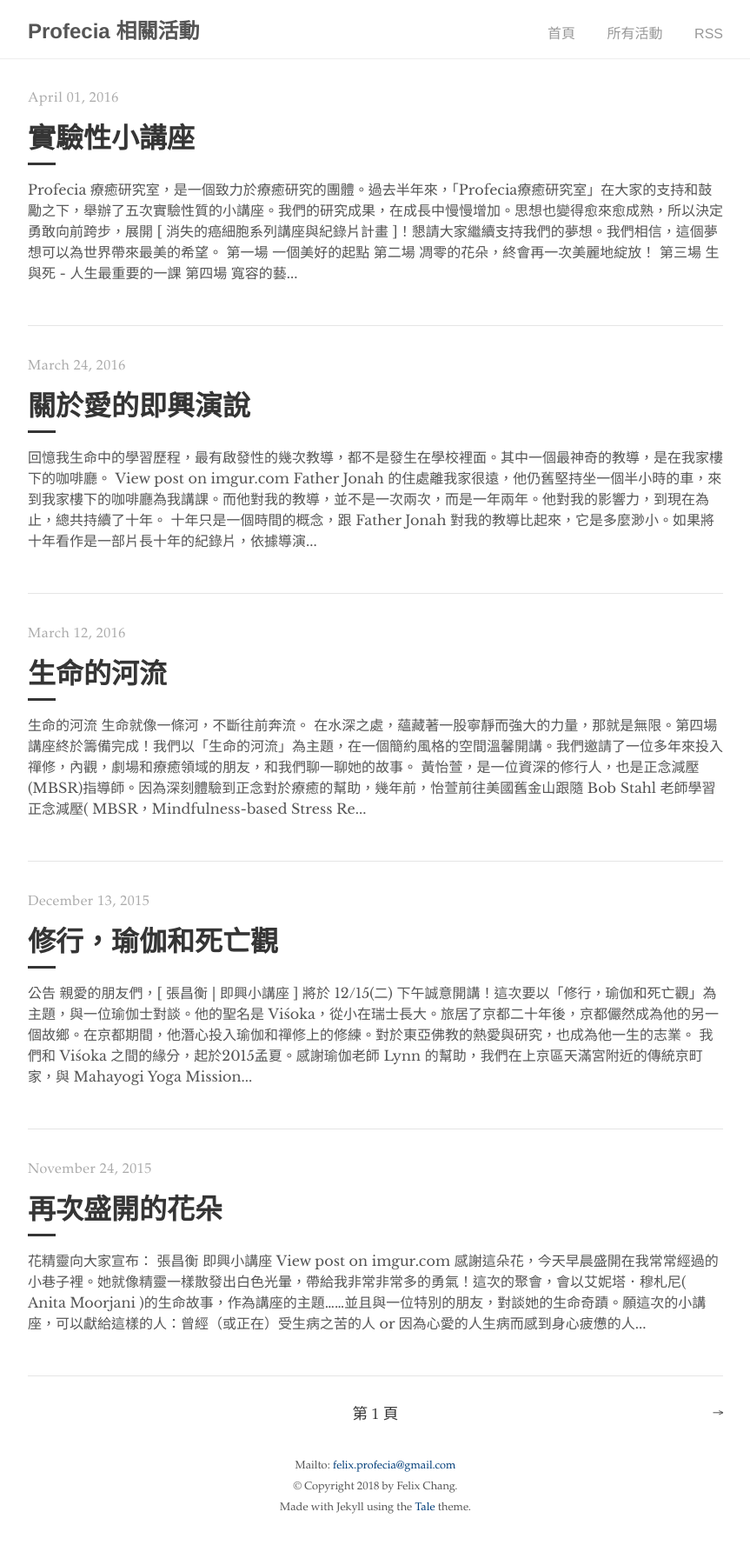
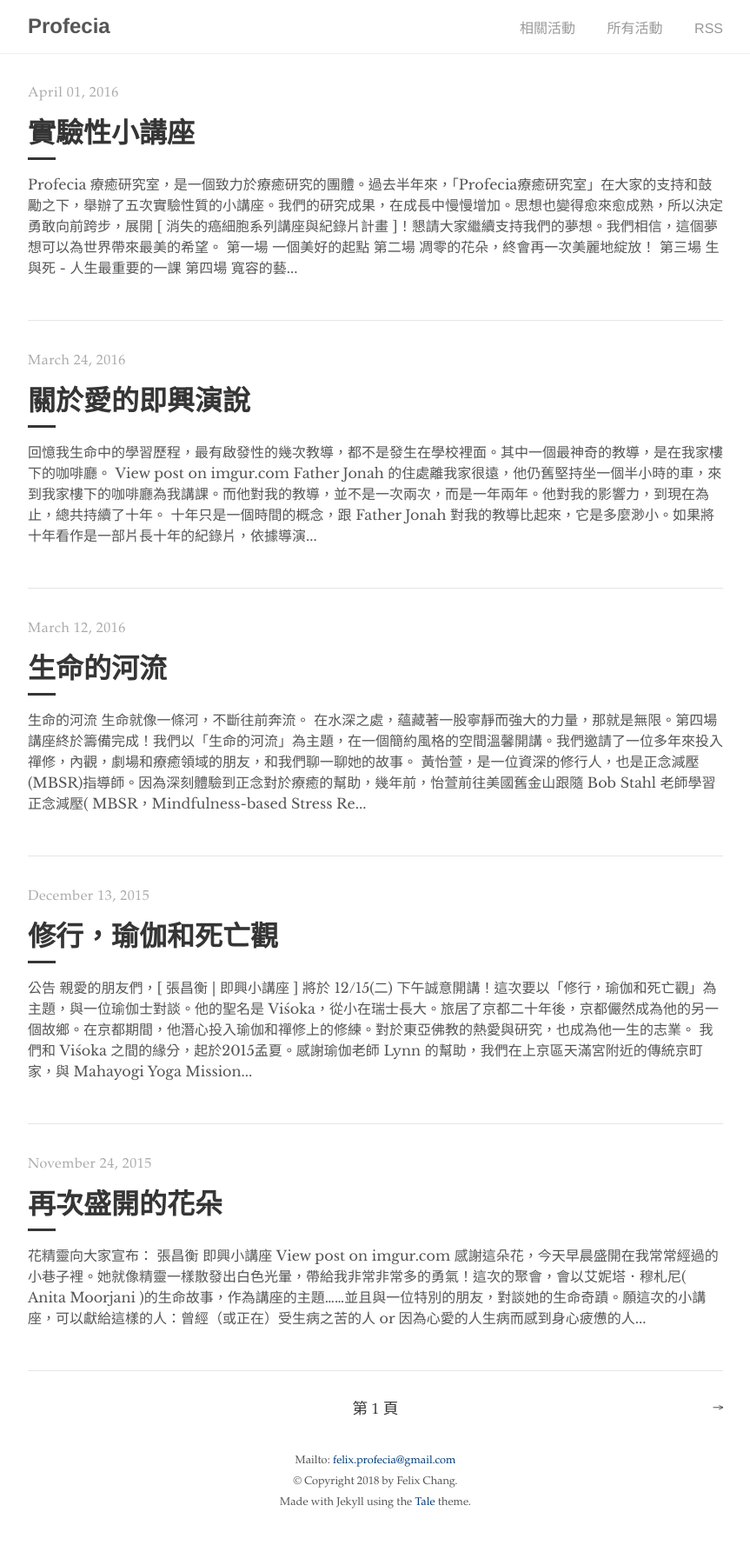
Before and after one commit to felix125/events, a Jekyll site: the page built from index.html, in a window 1280 px wide. Shown: the whole page at 87% size, without its empty margins (208-1071 px from the left). Built offline with Jekyll 4.4.1, drawn with Linux system fonts in a browser that asks for light colours; the list of posts is cut into pages by our own code; part of the change alters nothing that is shown.

Commit message:
chage link

```diff
--- a/_config.yml
+++ b/_config.yml
@@ -13,7 +13,7 @@
 # you will see them accessed via {{ site.title }}, {{ site.email }}, and so on.
 # You can create any custom variable you would like, and they will be accessible
 # in the templates via {{ site.myvariable }}.
-title: Profecia 相關活動
+title: Profecia
 description: >- # this means to ignore newlines until "baseurl:"
   Profecia 相關活動
 baseurl: "/events" # the subpath of your site, e.g. /blog
--- a/_layouts/default.html
+++ b/_layouts/default.html
@@ -6,12 +6,12 @@
   <body>
     <nav class="nav">
       <div class="nav-container">
-        <a href="{{ site.baseurl }}/">
+        <a href="{{ site.urll }}/">
           <h2 class="nav-title">{{ site.title }}</h2>
         </a>
         <ul>
-            <li><a href="{{ '/' |prepend: site.url }}">首頁</a></li>
-            <!-- <li><a href="{{ '/' |prepend: site.baseurl }}">活動</a></li> -->
+            <!-- <li><a href="{{ '/' |prepend: site.url }}">首頁</a></li> -->
+            <li><a href="{{ '/' |prepend: site.baseurl }}">相關活動</a></li>
             <li><a href="{{ '/tags/tag.html' | prepend: site.baseurl }}">所有活動</a></li>
             <!-- <li><a href="{{ '/about' | prepend: site.baseurl }}">關於</a></li> -->
             <li><a href="{{ '/feed.xml' }}">RSS</a></li>
```
